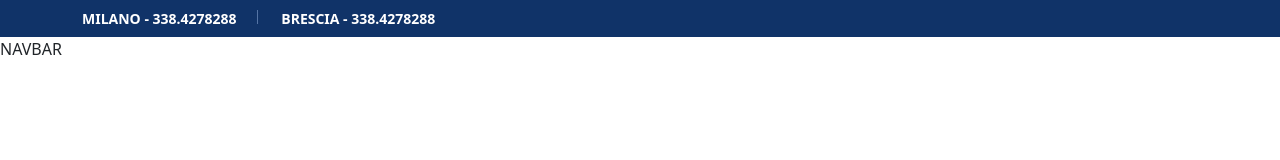
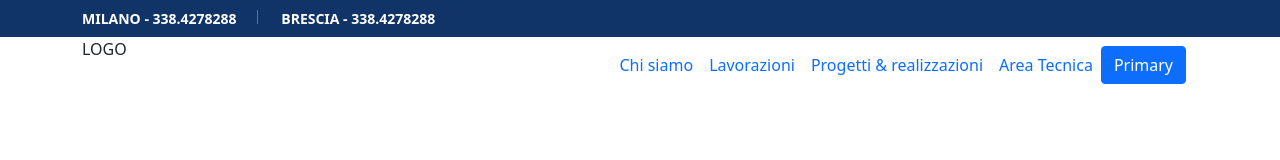
Before and after one commit to hexeva/kdb-task, a plain HTML site: page index.html in a window 1280 px wide. Drawn offline with nearby package versions, Linux system fonts and the light colour scheme.

Commit message:
created nav menu with jquery

```diff
--- a/css/style.css
+++ b/css/style.css
@@ -20,3 +20,7 @@ body{
     width: 1px;
     margin: 0 20px;
 }
+
+
+
+/* END HEADER */
--- a/index.html
+++ b/index.html
@@ -21,7 +21,27 @@
                 </div>
             </div>
             <div class="nav_menu">
-                NAVBAR
+                <div class="container">
+                    <div class="nav_wrapper d-flex justify-content-between">
+                        <div class="brand_logo">LOGO</div>
+                        <!-- navbar -->
+                        <nav class="navbar navbar-expand-lg ">
+                            <div class="container-fluid">
+                                <!-- <button class="navbar-toggler" type="button" data-bs-toggle="collapse" data-bs-target="#navbarNav" aria-controls="navbarNav" aria-expanded="false" aria-label="Toggle navigation">
+                                    <span class="navbar-toggler-icon"></span>
+                                </button> -->
+                                <div class="collapse navbar-collapse" id="navbarNav">
+                                    <ul id="menu_items" class="navbar-nav">
+                                        <!-- lista navigazione nell'array -->
+                                    </ul>
+                                    <button type="button" class="btn btn-primary">Primary</button>
+                                </div>
+                            </div>
+                        </nav>
+                        <!-- end navbar -->
+                    </div>
+                </div>
+                <!-- end container -->
             </div>
     </header>
 
--- a/js/script.js
+++ b/js/script.js
@@ -0,0 +1,7 @@
+$(document).ready(function(){
+    var menu_items = $("#menu_items");
+    var menu = ['Chi siamo','Lavorazioni','Progetti & realizzazioni','Area Tecnica',];
+    $.each(menu,function(index,value){
+        menu_items.append($('<li class="nav-item"> <a class="nav-link" aria-current="page" href="#">' + value + " </a> </li>"));
+    });
+});
```
